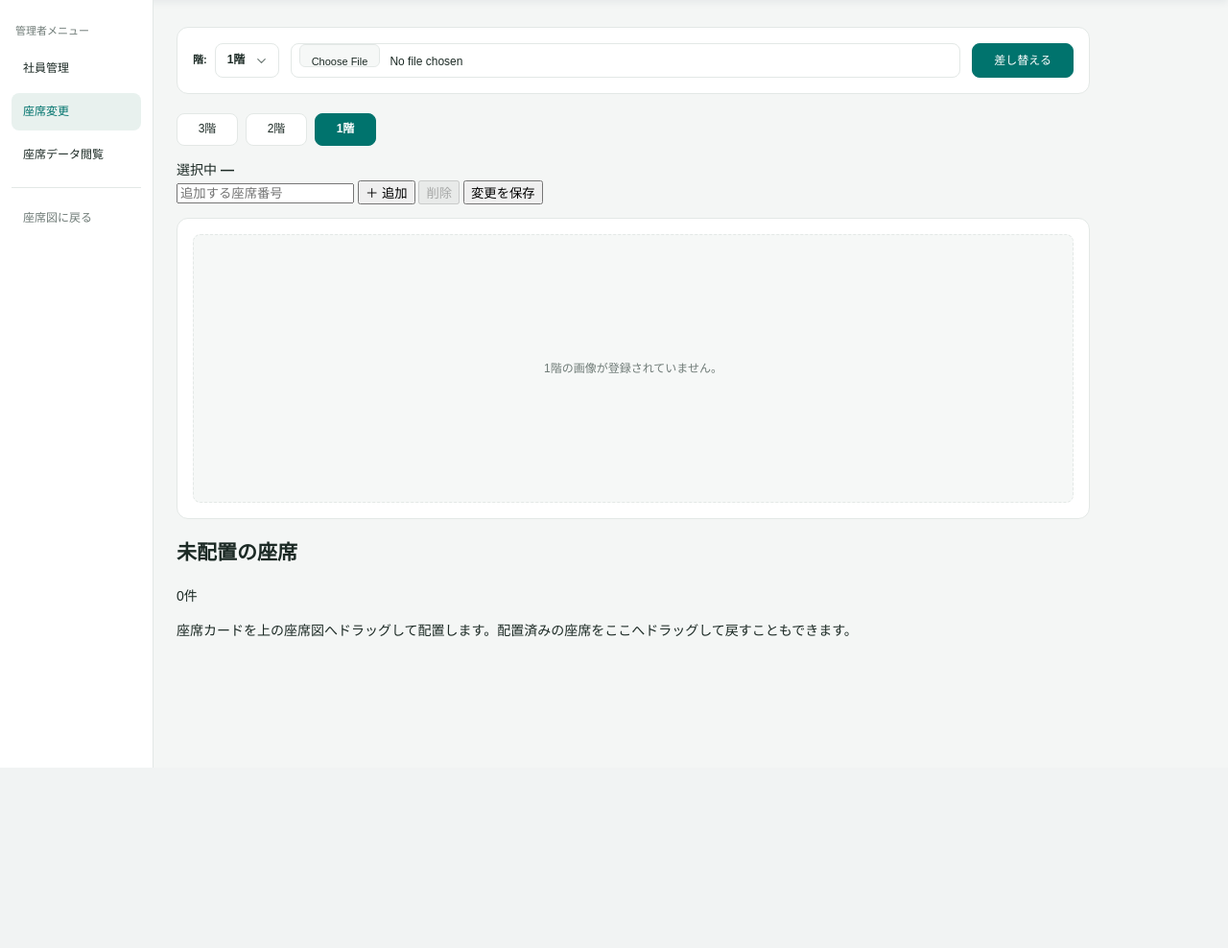
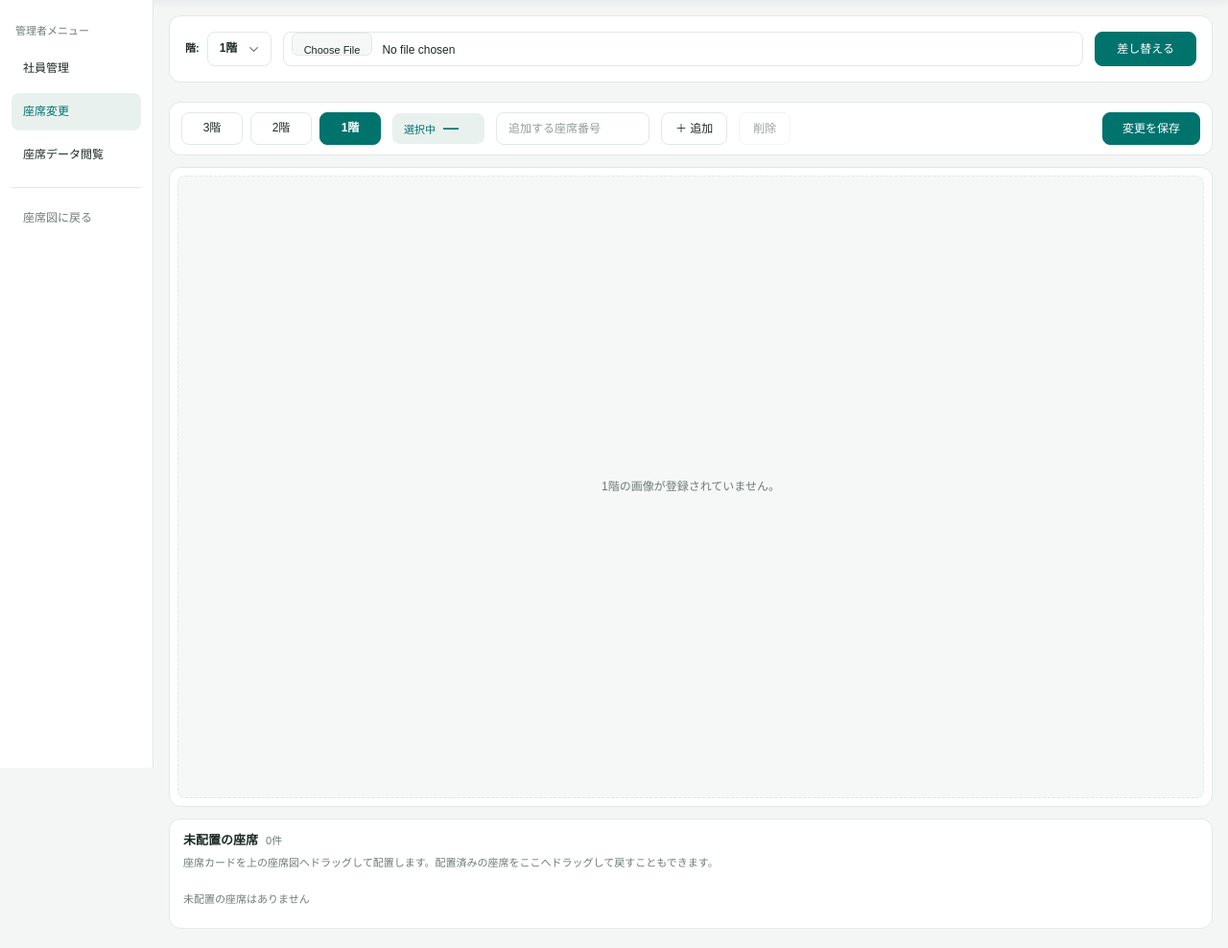
Before and after one commit to raiki-hoshino/unojuko2026, a PHP site: page /admin-change.php in a window 1280 px wide. Shown: the part 80-1068 px from the top of the page at 96% size. Before the commit the page ends 880 px from the top, so only its background shows below. Run offline with PHP 8.4, Linux system fonts and the light colour scheme; tables that the repository leaves empty hold one stand-in row (values such as "Sample post").

Commit message:
CSSの変更

```diff
--- a/css/admin-change.css
+++ b/css/admin-change.css
@@ -148,3 +148,103 @@ main > form button:focus-visible,
   main > form{flex-direction:column;align-items:stretch}
   input[type="file"]{flex:none;width:100%}
 }
+
+/* ===================== 座席配置エディタ ===================== */
+
+/* 画像を広く使う：横幅の上限をなくし、余白を詰める */
+main{max-width:none;padding:16px 16px 20px}
+.main-panel{padding:8px}
+.image-preview{padding:8px}
+.image-preview.has-image{padding:4px}
+
+/* 上部の設定バー */
+.seat-toolbar{
+  display:flex;flex-wrap:wrap;align-items:center;gap:8px 12px;
+  padding:10px 12px;margin-bottom:12px;
+  background:var(--surface);border:1px solid var(--border);border-radius:12px;
+}
+.seat-toolbar .floor-nav{margin:0}
+
+.current{
+  display:flex;align-items:baseline;gap:8px;
+  min-width:96px;padding:5px 12px;
+  background:var(--accent-soft);border-radius:8px;
+}
+.current span{font-size:11px;color:var(--accent)}
+.current strong{font-size:16px;line-height:1.4;color:var(--accent);word-break:break-all}
+
+.seat-toolbar input[type="text"]{
+  width:160px;height:34px;padding:0 12px;
+  border:1px solid var(--border);border-radius:8px;
+  background:var(--surface);color:var(--text);
+  font:inherit;font-size:12px;
+}
+.seat-toolbar input[type="text"]::placeholder{color:var(--muted);opacity:.75}
+.seat-toolbar input[type="text"]:focus-visible,
+.seat-toolbar .btn:focus-visible,
+.seat:focus-visible{outline:2px solid var(--accent);outline-offset:2px}
+
+.seat-toolbar .btn{
+  height:34px;padding:0 14px;
+  border:1px solid var(--border);border-radius:8px;
+  background:var(--surface);color:var(--text);
+  font:inherit;font-size:12px;font-weight:500;line-height:1;cursor:pointer;
+}
+.seat-toolbar .btn:hover:not(:disabled){filter:brightness(.95)}
+.seat-toolbar .btn:disabled{opacity:.45;cursor:not-allowed}
+.seat-toolbar .btn.primary{
+  margin-left:auto;padding:0 20px;
+  background:var(--accent);border-color:var(--accent);color:var(--accent-ink);
+}
+
+.save-msg{margin:0;font-size:11px;color:var(--accent)}
+.save-msg:empty{display:none}
+.save-msg.error{color:#c0392b}
+
+/* 座席表（ステージ） */
+.stage{position:relative;width:100%;line-height:0}
+.stage img{display:block;width:100%;height:auto;user-select:none;-webkit-user-drag:none}
+.stage.empty{
+  aspect-ratio:5/3;display:flex;align-items:center;justify-content:center;
+  line-height:1.6;color:var(--muted);font-size:12px;
+}
+.stage.empty p{margin:0}
+
+.seat-layer{position:absolute;inset:0;pointer-events:none}
+
+/* 座席（ドラッグできるチップ） */
+.seat{
+  position:absolute;transform:translate(-50%,-50%);
+  min-width:34px;height:26px;padding:0 8px;
+  border:1.5px solid var(--accent);border-radius:8px;
+  background:var(--surface);color:var(--accent);
+  font:inherit;font-size:11px;font-weight:700;line-height:1;
+  box-shadow:0 1px 3px rgba(0,0,0,.25);
+  cursor:grab;touch-action:none;user-select:none;pointer-events:auto;
+}
+.seat:active{cursor:grabbing}
+.seat.selected{background:var(--accent);color:var(--accent-ink);z-index:2}
+
+@media (max-width:720px){
+  main{padding:12px 8px 16px}
+  .seat-toolbar .btn.primary{margin-left:0}
+}
+
+/* ===================== 未配置の座席置き場（下部） ===================== */
+.seat-tray{
+  margin-top:12px;padding:12px 14px;
+  background:var(--surface);border:1px solid var(--border);border-radius:12px;
+  transition:background .15s,border-color .15s;
+}
+.seat-tray.drop{border-color:var(--accent);background:var(--accent-soft)}
+
+.tray-head{display:flex;align-items:baseline;gap:8px;margin-bottom:4px}
+.tray-head h2{margin:0;font-size:13px;font-weight:700}
+.tray-count{font-size:11px;color:var(--muted)}
+.tray-hint{margin:0 0 10px;font-size:11px;color:var(--muted)}
+
+.tray-list{display:flex;flex-wrap:wrap;align-content:flex-start;gap:8px;min-height:36px}
+.tray-list:empty::before{
+  content:"未配置の座席はありません";
+  font-size:11px;color:var(--muted);line-height:36px;
+}
```
